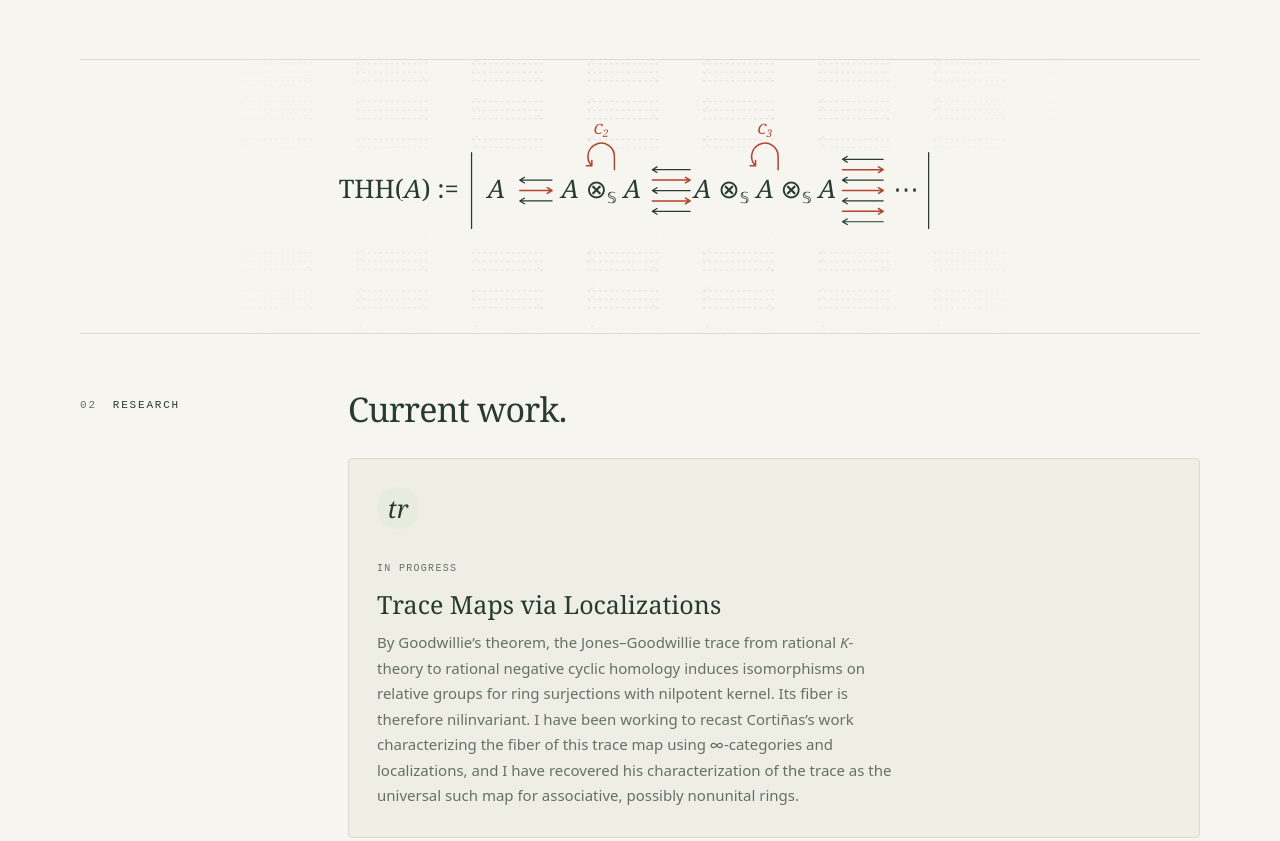
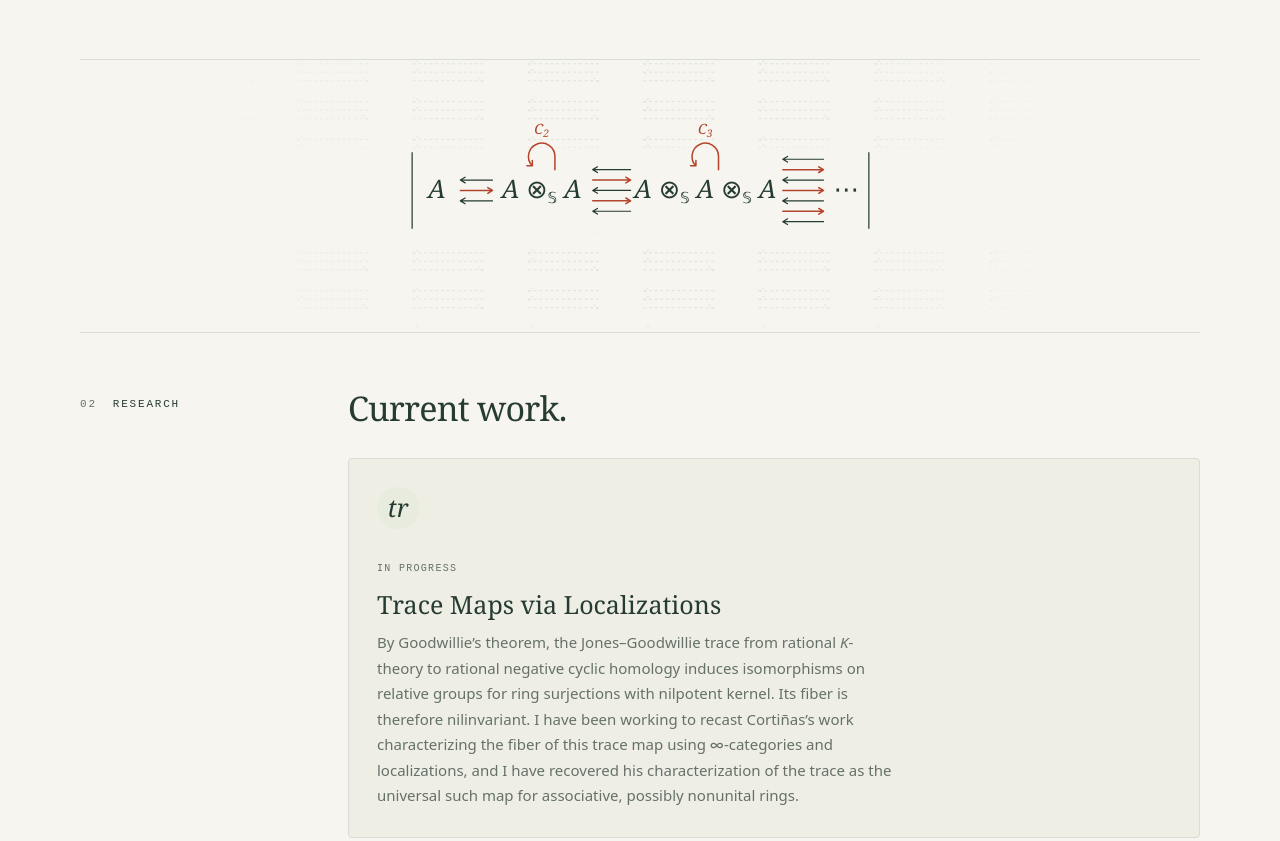
Before and after one commit to JohnMWheeler/PersonalWebsite, a plain HTML site: page index.html in a window 1280 px wide. Shown: the part 1021-1862 px from the top of the page. Drawn offline with Linux system fonts and the light colour scheme.

Commit message:
Remove THH(A) label from the cyclic bar diagram
Crop and recenter the diagram on its realization bars, keeping the
same drawing scale.

Co-Authored-By: Claude Opus 5.5 <noreply@anthropic.com>

```diff
--- a/index.html
+++ b/index.html
@@ -6,7 +6,7 @@
   <meta name="description" content="John M Wheeler is a second-year mathematics Ph.D. student at the University at Albany, SUNY, working with Marco Varisco. Research interests include algebraic K-theory, trace methods, stable homotopy theory, and derived algebraic geometry.">
   <meta name="color-scheme" content="light dark">
   <title>John M Wheeler — Mathematics</title>
-  <link rel="stylesheet" href="site.css?v=stacked-dates">
+  <link rel="stylesheet" href="site.css?v=thh-no-label">
   <script src="site.js?v=stacked-dates-2"></script>
 </head>
 <body>
@@ -54,14 +54,14 @@
            <p class="section-copy">Before coming to Albany, I earned a B.Sc. in Mathematics from Union University (TN) in 2024. I played baseball there, and before transferring to Union I spent two years playing baseball at Siena University (NY).</p>
         </div>
       </section>
-      <figure class="interlude" id="thh" role="img" aria-label="For a unital associative ring spectrum A, THH of A is the geometric realization of its cyclic bar construction. The first three terms are A, A tensor A, and A tensor A tensor A, with tensors over the sphere spectrum. Between degrees 1 and 0 there are two leftward face maps and one rightward degeneracy. Between degrees 2 and 1 there are three leftward face maps and two rightward degeneracies. The stack before the ellipsis shows four leftward faces and three rightward degeneracies between degrees 3 and 2. C2 swaps the two tensor factors and C3 cyclically permutes the three tensor factors. These cyclic operators give rise to the circle action on geometric realization.">
-        <svg class="sdot cyclic-bar" viewBox="0 0 634 204" aria-hidden="true">
+      <figure class="interlude" id="thh" role="img" aria-label="For a unital associative ring spectrum A, the geometric realization of its cyclic bar construction, which is THH of A. The first three terms are A, A tensor A, and A tensor A tensor A, with tensors over the sphere spectrum. Between degrees 1 and 0 there are two leftward face maps and one rightward degeneracy. Between degrees 2 and 1 there are three leftward face maps and two rightward degeneracies. The stack before the ellipsis shows four leftward faces and three rightward degeneracies between degrees 3 and 2. C2 swaps the two tensor factors and C3 cyclically permutes the three tensor factors. These cyclic operators give rise to the circle action on geometric realization.">
+        <svg class="sdot cyclic-bar" viewBox="123 0 515 204" aria-hidden="true">
           <defs>
             <pattern id="simplicial-arrows" width="122" height="40" patternUnits="userSpaceOnUse">
               <path d="M92 8H18l5-3m-5 3 5 3M92 17H18l5-3m-5 3 5 3M18 26H92l-5-3m5 3-5 3"
                     fill="none" stroke="currentColor" stroke-width="1" stroke-linecap="round" stroke-linejoin="round" stroke-dasharray="2 4"/>
             </pattern>
-            <radialGradient id="simplicial-fade" gradientUnits="userSpaceOnUse" cx="317" cy="102" r="495">
+            <radialGradient id="simplicial-fade" gradientUnits="userSpaceOnUse" cx="380.5" cy="102" r="495">
               <stop offset="0" stop-color="#fff"/>
               <stop offset=".5" stop-color="#fff" stop-opacity=".7"/>
               <stop offset="1" stop-color="#fff" stop-opacity="0"/>
@@ -92,7 +92,6 @@
             </g>
           </g>
           <g class="labels">
-            <text x="62" y="110">THH(<tspan class="i">A</tspan>) :=</text>
             <text x="165" y="110" class="i">A</text>
             <text x="276" y="110"><tspan class="i">A</tspan> ⊗<tspan font-size="16" dy="5">𝕊</tspan><tspan class="i" dy="-5"> A</tspan></text>
             <text x="449" y="110"><tspan class="i">A</tspan> ⊗<tspan font-size="16" dy="5">𝕊</tspan><tspan class="i" dy="-5"> A</tspan> ⊗<tspan font-size="16" dy="5">𝕊</tspan><tspan class="i" dy="-5"> A</tspan></text>
--- a/site.css
+++ b/site.css
@@ -44,7 +44,7 @@ h1 em { font-weight:400; color:var(--accent); }
 .sdot .i { font-style:italic; }
 .interlude { --halo:var(--paper); position:relative; overflow:hidden; margin:0; padding:34px 0 46px; border-top:1px solid var(--line); display:grid; place-items:center; }
 .interlude .sdot { width:100%; max-width:330px; transform:none; }
-.interlude .cyclic-bar { max-width:600px; }
+.interlude .cyclic-bar { max-width:487px; }
 .sdot text.lbl { font-size:15px; font-style:italic; fill:var(--accent); }
 .section { --section-sidebar:220px; --section-gap:48px; border-top:1px solid var(--line); padding:54px 0 62px; display:grid; grid-template-columns:var(--section-sidebar) minmax(0,1fr); gap:var(--section-gap); }
 .section-label { font:11px/1.5 ui-monospace,monospace; letter-spacing:1.8px; text-transform:uppercase; padding-top:9px; display:flex; gap:16px; }
```
